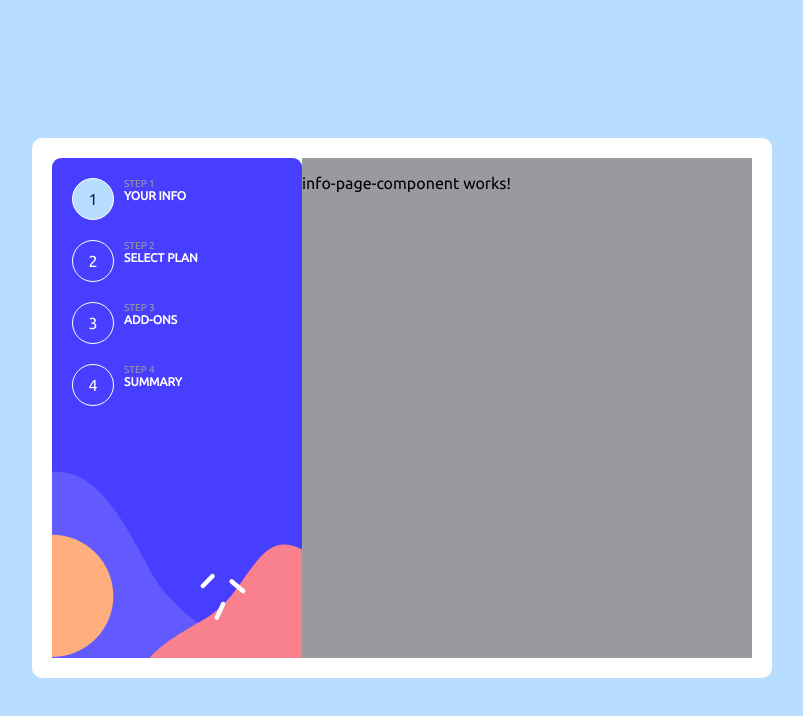
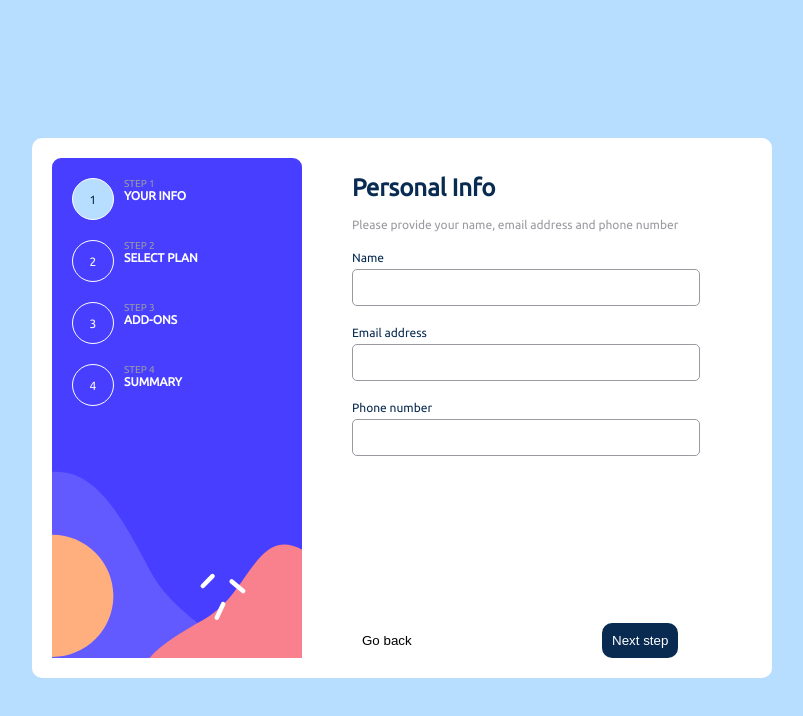
Before and after one commit to Javier-cnc/multi-step-form-main, an Angular app: page /info in a window 1280 px wide. Shown: the top 716 px of the page, without its empty margins (246-1049 px from the left). Built offline with nearby package versions, Linux system fonts and the light colour scheme.

Commit message:
add styling rules to info page

```diff
--- a/src/app/app.module.ts
+++ b/src/app/app.module.ts
@@ -9,6 +9,7 @@ import { AddsPageComponent } from './components/adds-page/adds-page.component';
 import { SummaryPageComponent } from './components/summary-page/summary-page.component';
 import { RouterModule } from '@angular/router';
 import { NavigationPanelComponent } from './components/navigation-panel/navigation-panel.component';
+import { NavigationButtonsBarComponent } from './components/navigation-buttons-bar/navigation-buttons-bar.component';
 
 @NgModule({
   declarations: [
@@ -18,6 +19,7 @@ import { NavigationPanelComponent } from './components/navigation-panel/navigati
     AddsPageComponent,
     SummaryPageComponent,
     NavigationPanelComponent,
+    NavigationButtonsBarComponent,
   ],
   imports: [BrowserModule, AppRoutingModule, RouterModule],
   providers: [],
--- a/src/app/components/app.component.html
+++ b/src/app/components/app.component.html
@@ -3,8 +3,11 @@
     <div class="navigation-panel-container">
       <app-navigation-panel></app-navigation-panel>
     </div>
-    <div class="page-container">
-      <router-outlet></router-outlet>
+    <div class="right-side-panel-container">
+      <div class="page-container">
+        <router-outlet></router-outlet>
+      </div>
+      <app-navigation-buttons-bar></app-navigation-buttons-bar>
     </div>
   </div>
 </div>
--- a/src/app/components/app.component.sass
+++ b/src/app/components/app.component.sass
@@ -17,13 +17,18 @@
   flex-direction: row
 
 .navigation-panel-container
-  width: 250px
+  flex: 0 0 250px
   position: relative
   background-image: url('/assets/images/bg-sidebar-desktop.svg')
   background-size: 100%
   overflow: hidden
   background-repeat: no-repeat
 
+.right-side-panel-container
+  display: flex
+  flex-direction: column
+  padding-right: 50px
+  padding-left: 50px
+
 .page-container
   flex-grow: 1
-  background-color: c.$gray-color
--- a/src/app/components/info-page-component/info-page.component.html
+++ b/src/app/components/info-page-component/info-page.component.html
@@ -1 +1,23 @@
-<p>info-page-component works!</p>
+<h1>Personal Info</h1>
+<p>Please provide your name, email address and phone number</p>
+
+<div class="form-control-container">
+  <label class="label-form">Name</label>
+  <input class="input-form" type="text" name="name" />
+</div>
+
+<div class="form-control-container">
+  <div class="top-label-bar">
+    <label class="label-form">Email address</label>
+    <span class="validation-message">A valid email is required</span>
+  </div>
+  <input class="input-form" type="email" name="email" />
+</div>
+
+<div class="form-control-container">
+  <div class="top-label-bar">
+    <label class="label-form">Phone number</label>
+    <span class="validation-message">A valid phone number is required</span>
+  </div>
+  <input class="input-form" type="tel" name="phoneNumber" />
+</div>
--- a/src/app/components/info-page-component/info-page.component.sass
+++ b/src/app/components/info-page-component/info-page.component.sass
@@ -0,0 +1,33 @@
+@use '../../../variables/colors' as c
+@use '../../../variables/fonts' as f
+
+p
+  color: c.$gray-color
+
+
+.label-form
+  display: block
+  margin-bottom: 5px
+
+.form-control-container
+  margin-top: 20px
+  position: relative
+
+.input-form
+  border: none
+  outline: none
+  border: 1px solid c.$gray-color
+  border-radius: 5px
+  padding: 10px
+  width: 100%
+
+.input-form:focus
+    border-color: c.$verydark-blue-color !important
+
+.top-label-bar
+  display: flex
+  justify-content: space-between
+
+.validation-message
+  color: c.$red-color
+  opacity: 0
--- /dev/null
+++ b/src/app/components/navigation-buttons-bar/navigation-buttons-bar.component.html
@@ -0,0 +1,4 @@
+<div class="navigation-buttons-bar">
+  <button class="back-btn btn">Go back</button>
+  <button class="forward-btn btn">Next step</button>
+</div>
--- /dev/null
+++ b/src/app/components/navigation-buttons-bar/navigation-buttons-bar.component.sass
@@ -0,0 +1,19 @@
+@use '../../../variables/_colors' as c
+
+.navigation-buttons-bar
+  display: flex
+  justify-content: space-between
+
+.btn
+  padding: 10px
+  border: none
+  outline: none
+  border-radius: 10px
+  cursor: pointer
+
+.forward-btn
+  background-color: c.$verydark-blue-color
+  color: c.$white-color
+
+.back-btn
+  background-color: c.$white-color
--- a/src/styles.sass
+++ b/src/styles.sass
@@ -1,4 +1,5 @@
-@use './variables/_colors' as c
+@use './variables/colors' as c
+@use './variables/fonts' as f
 
 body
   background-color: c.$light-blue-color
@@ -11,3 +12,5 @@ body
 
 :root
   font-family: myFont
+  font-size: f.$regular-font
+  color: c.$verydark-blue-color
```
Also changed, not shown: src/app/components/navigation-buttons-bar/navigation-buttons-bar.component.ts (added, +10 -0 lines), 1 other file (tests, documents, lock files or other folders).
